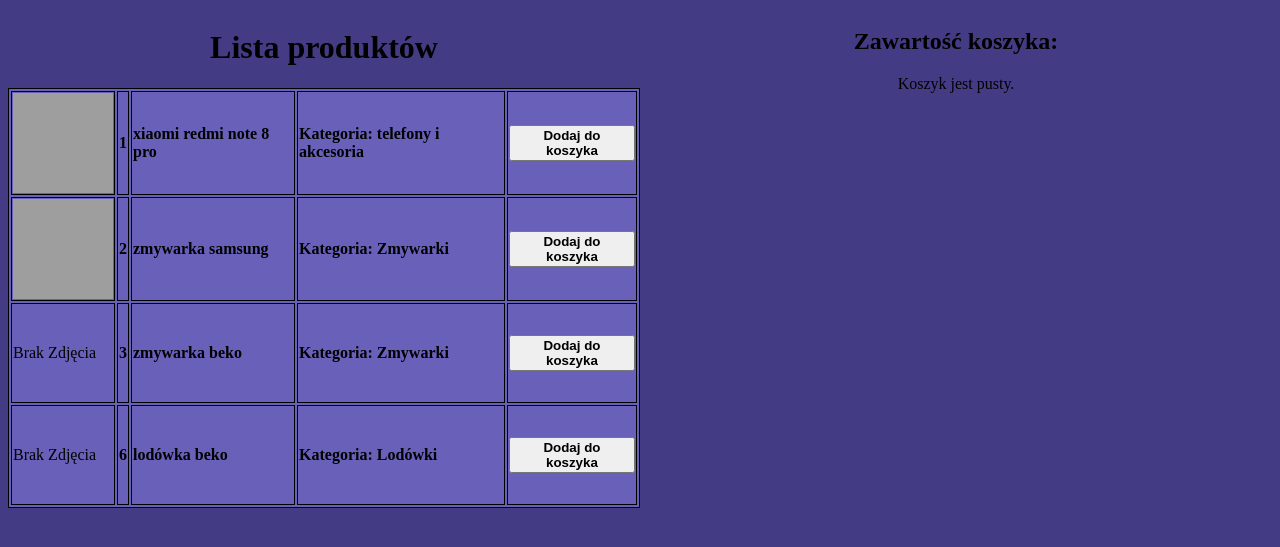
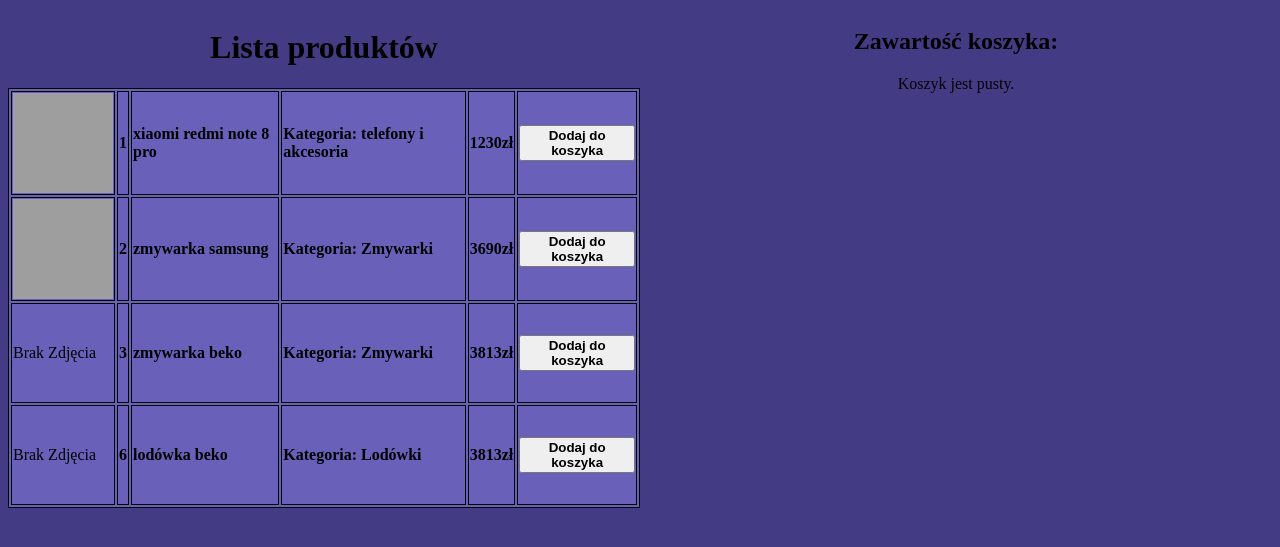
Before and after one commit to apelak/ProgrApliWWW, a PHP site: page /koszyk.php in a window 1280 px wide. Shown: the top 547 px of the page. Run offline with PHP 8.4, Linux system fonts and the light colour scheme; data comes from the database, SQL or seed files in the repository; grey boxes are pictures that could not be loaded.

Commit message:
Update koszyk.php

```diff
--- a/sklep_internetowy_1.2/koszyk.php
+++ b/sklep_internetowy_1.2/koszyk.php
@@ -22,6 +22,7 @@
             echo '<td class="tdid"><b>' . $row['id'] . '<b></td>';
             echo '<td class="tdnazwa"><b>' . $row['nazwa'] . '<b></td>';
             echo '<td class="tdkategoria"><b>Kategoria: ' . $row['nazwa_kategorii'] . '</b></td>';
+            echo '<td class="tdcena"><b>' . $row['cena_netto']*$row['podatek_vat'] . 'zł<b></td>';
             echo '<td class="tddodajdokoszyka"><button onclick="dodajDoKoszyka(' . $row['id'] . ', 1); return false;"><b>Dodaj do koszyka</b></button></td>';
             echo '</tr>';
         }
```
